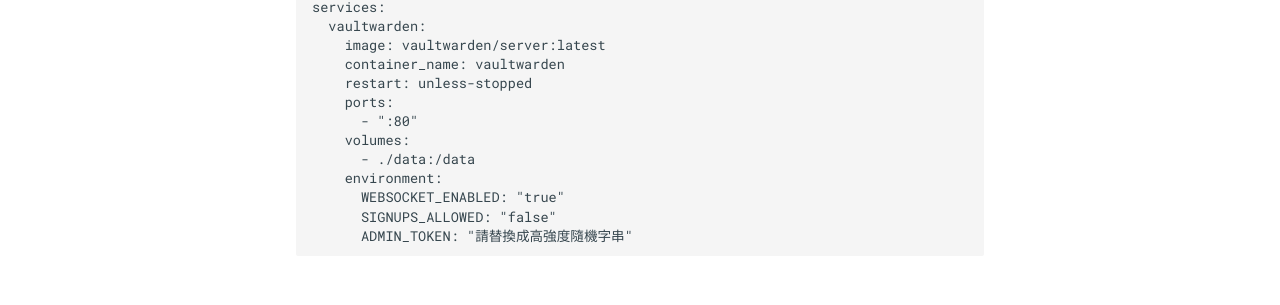
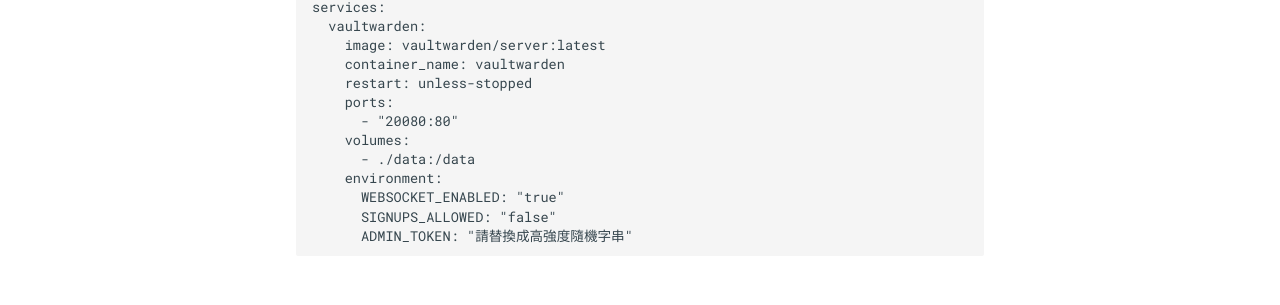
Before and after one commit to Rain-kl/MJJ-REF, an MkDocs documentation site: the page built from docs/Deploy/Vaultwarden.md, in a window 1280 px wide. Shown: the part 279-584 px from the top of the page. Built offline with MkDocs 1.6.1 and Material for MkDocs 9.7.7, drawn with Linux system fonts in a browser that asks for light colours.

Commit message:
vault backup: 2025-12-30 20:30:35

```diff
--- a/docs/Deploy/Vaultwarden.md
+++ b/docs/Deploy/Vaultwarden.md
@@ -8,7 +8,7 @@
     container_name: vaultwarden
     restart: unless-stopped
     ports:
-      - ":80"
+      - "20080:80"
     volumes:
       - ./data:/data
     environment:
```
